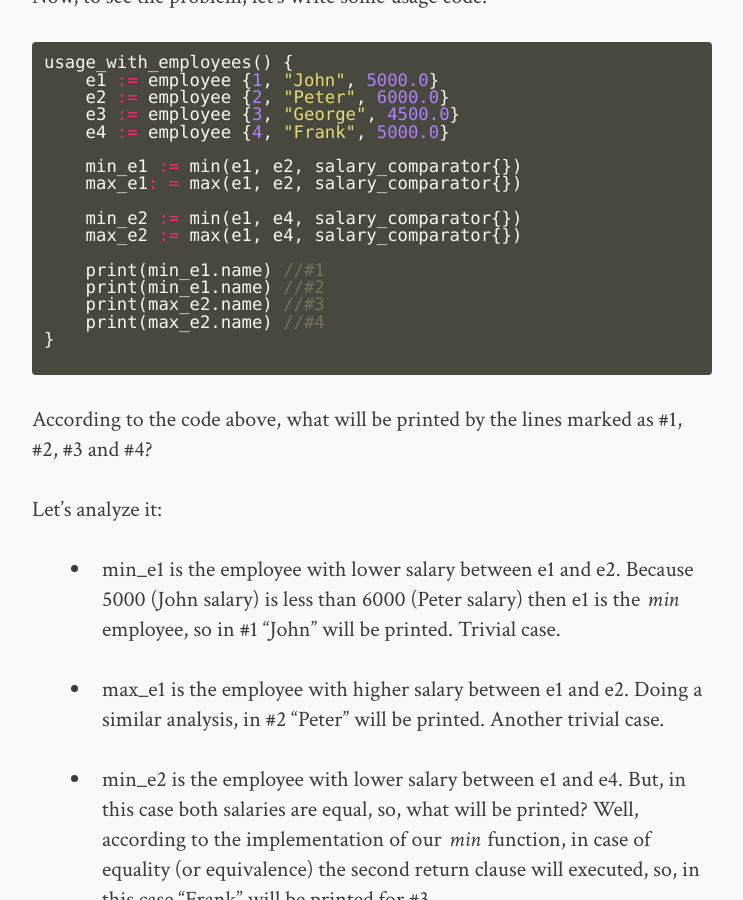
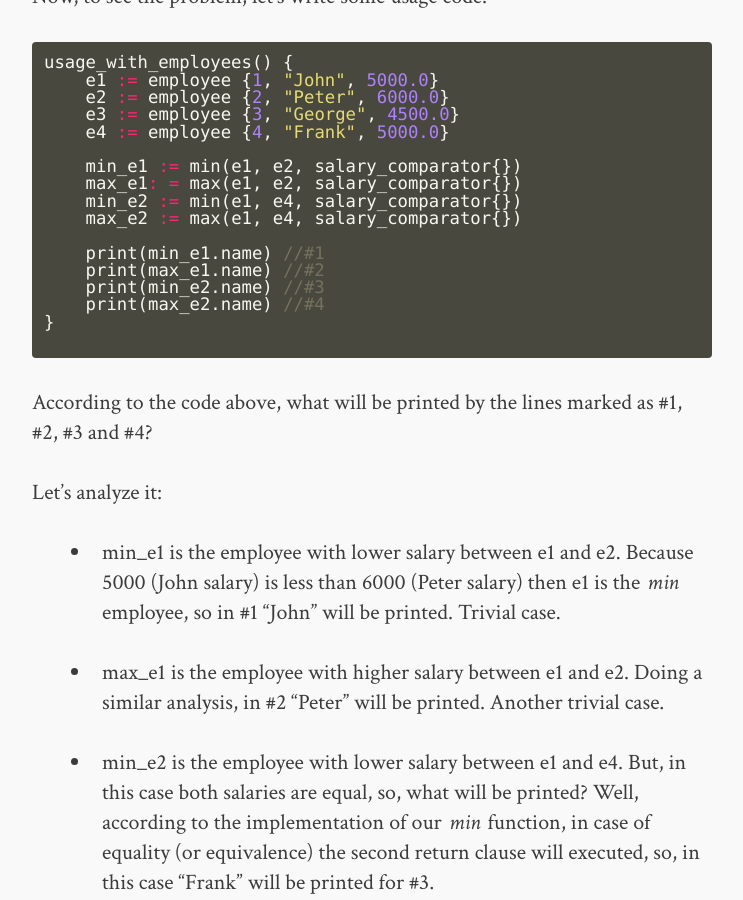
Before and after one commit to fpelliccioni/fpelliccioni.github.io, a Jekyll site: the page built from _posts/2014-10-05-writing-min-function-part5.md, in a window 1280 px wide and 900 px high, scrolled down 2239 px. Shown: the whole window, without its empty margins (268-1011 px from the left). Built offline with Jekyll 4.4.1, drawn with Linux system fonts in a browser that asks for light colours; comment, search, counter and statistics services are not loaded.

```diff
--- a/_posts/2014-10-05-writing-min-function-part5.md
+++ b/_posts/2014-10-05-writing-min-function-part5.md
@@ -64,13 +64,12 @@ usage_with_employees() {
 
     min_e1 := min(e1, e2, salary_comparator{})
     max_e1: = max(e1, e2, salary_comparator{})
-
     min_e2 := min(e1, e4, salary_comparator{})
     max_e2 := max(e1, e4, salary_comparator{})
 
     print(min_e1.name) //#1
-    print(min_e1.name) //#2
-    print(max_e2.name) //#3
+    print(max_e1.name) //#2
+    print(min_e2.name) //#3
     print(max_e2.name) //#4
 }
 {% endhighlight %}
```
